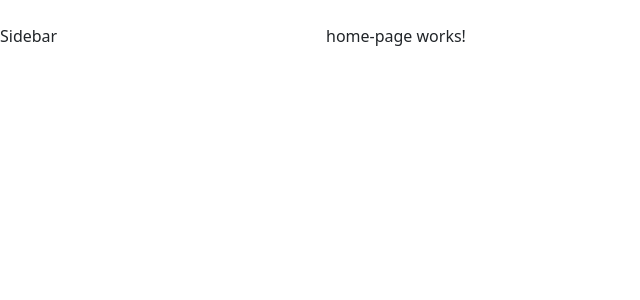
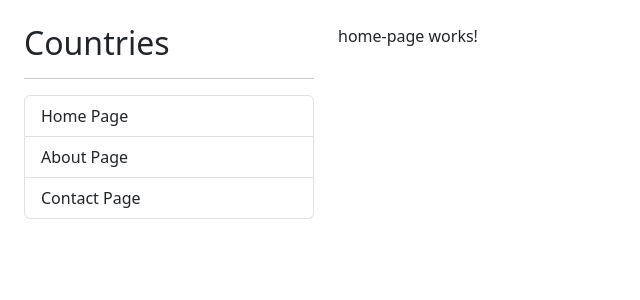
Before and after one commit to Jeremiaslr/country-app, an Angular app: page / in a window 1280 px wide. Before the commit this address led to /home. Shown: the top 300 px of the page, without its empty margins (0-640 px from the left). Built offline with nearby package versions, Linux system fonts and the light colour scheme.

Commit message:
add contact-page component

```diff
--- a/src/app/app.component.html
+++ b/src/app/app.component.html
@@ -1,8 +1,8 @@
-<div class="row mt-4">
+<div class="row p-4">
 
   <div class="col-3">
     <!-- Sidebar-->
-    Sidebar
+    <shared-sidebar></shared-sidebar>
   </div>
 
   <div class="col">
--- /dev/null
+++ b/src/app/shared/components/sidebar/sidebar.component.html
@@ -0,0 +1,28 @@
+<h2>Countries</h2>
+<hr>
+
+<ul class="list-group">
+
+  <li
+    routerLink="home"
+    routerLinkActive="active"
+    [routerLinkActiveOptions]=" { exact: true } "
+    class="list-group-item">
+    Home Page
+  </li>
+
+  <li
+    routerLink="about"
+    routerLinkActive="active"
+    class="list-group-item">
+    About Page
+  </li>
+
+  <li
+    routerLink="contact"
+    routerLinkActive="active"
+    class="list-group-item">
+    Contact Page
+</li>
+
+</ul>
--- /dev/null
+++ b/src/app/shared/components/sidebar/sidebar.component.ts
@@ -0,0 +1,10 @@
+import { Component } from '@angular/core';
+
+@Component({
+  selector: 'shared-sidebar',
+  templateUrl: './sidebar.component.html',
+  styles: ``
+})
+export class SidebarComponent {
+
+}
--- /dev/null
+++ b/src/app/shared/pages/contact-page/contact-page.component.html
@@ -0,0 +1 @@
+<p>contact-page works!</p>
--- /dev/null
+++ b/src/app/shared/pages/contact-page/contact-page.component.ts
@@ -0,0 +1,10 @@
+import { Component } from '@angular/core';
+
+@Component({
+  selector: 'shared-contact-page',
+  templateUrl: './contact-page.component.html',
+  styles: ``
+})
+export class ContactPageComponent {
+
+}
--- a/src/styles.css
+++ b/src/styles.css
@@ -1 +1,5 @@
 /* You can add global styles to this file, and also import other style files */
+body{
+  margin: 0;
+  padding: 0;
+}
```
Also changed, not shown: src/app/app-routing.module.ts (+7 -2 lines), src/app/shared/shared.module.ts (+14 -3 lines).
